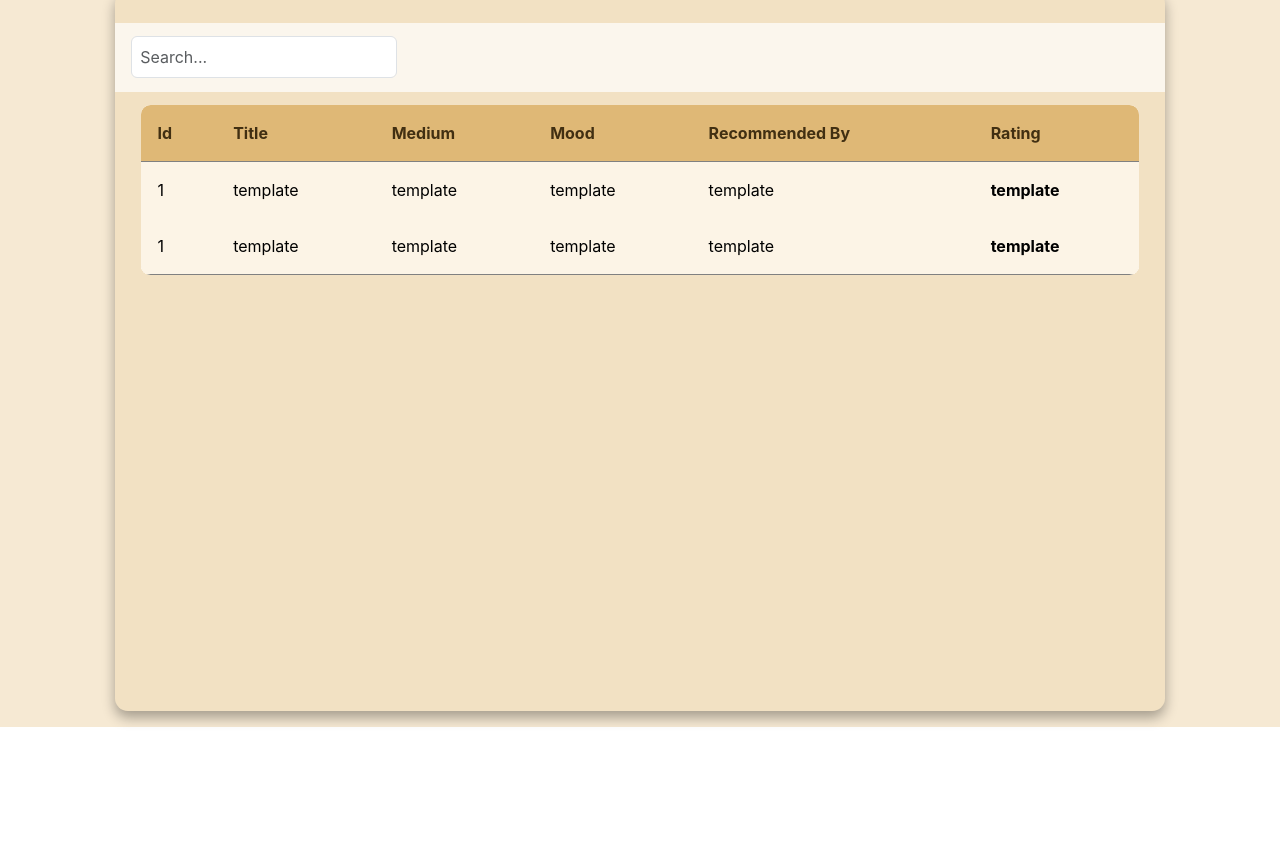
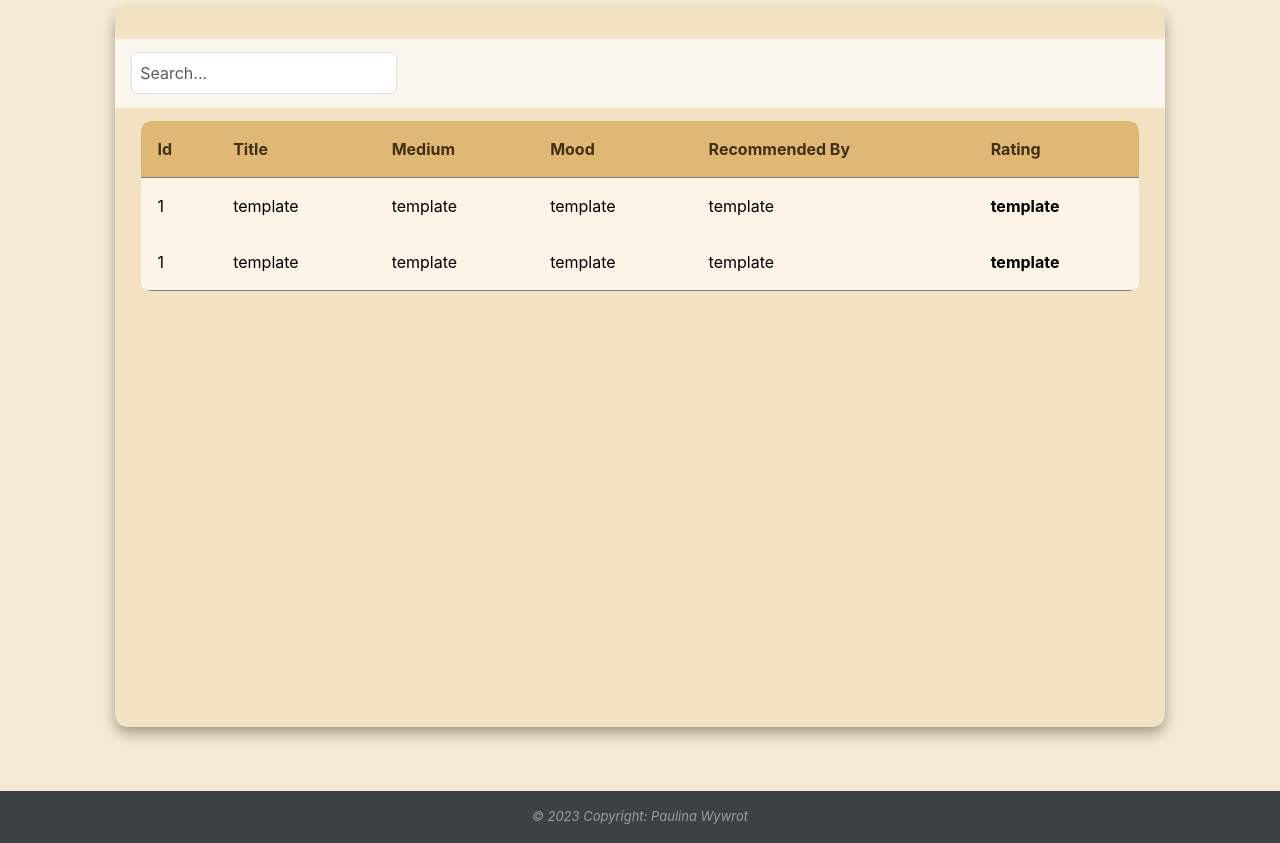
Before and after one commit to PaulinaWywrot/Pin-The-Mood, a React (Create React App) app in the folder client/: page / in a window 1280 px wide. Shown: the part 533-1376 px from the top of the page. Before the commit the page ends 1260 px from the top, so only its background shows below. Built offline with nearby package versions, Linux system fonts and the light colour scheme.

Commit message:
add footer

```diff
--- a/client/src/App.css
+++ b/client/src/App.css
@@ -38,7 +38,8 @@
   border-radius: .8rem;
   overflow: hidden;
   padding-top: 2rem;
-  margin-top:3rem;
+  margin-top:4rem;
+  margin-bottom: 4rem;
 }
 
 /* Table Header */
@@ -162,3 +163,15 @@ tbody tr.hide td img {
   height: 0;
   transition: .2s ease-in-out .5s;
 }
+
+.footer {
+
+  background-color: rgb(60, 65, 68);
+  color: rgb(151, 156, 161);
+  font-size: small;
+  text-align: center;
+  font-style: italic;
+  padding: 1rem;
+
+
+}
--- a/client/src/App.js
+++ b/client/src/App.js
@@ -2,6 +2,7 @@ import "./App.css";
 import Heading from "./Components/Heading";
 import Main from "./Components/Main";
 import NavbarComponent from "./Components/NavbarComponent";
+import Footer from "./Components/Footer";
 
 function App() {
   return (
@@ -9,6 +10,7 @@ function App() {
       <NavbarComponent />
       <Heading />
       <Main />
+      <Footer />
     </div>
   );
 }
--- /dev/null
+++ b/client/src/Components/Footer.js
@@ -0,0 +1,5 @@
+const Footer = () => {
+  return <footer className="footer"> © 2023 Copyright: Paulina Wywrot </footer>;
+};
+
+export default Footer;
```
